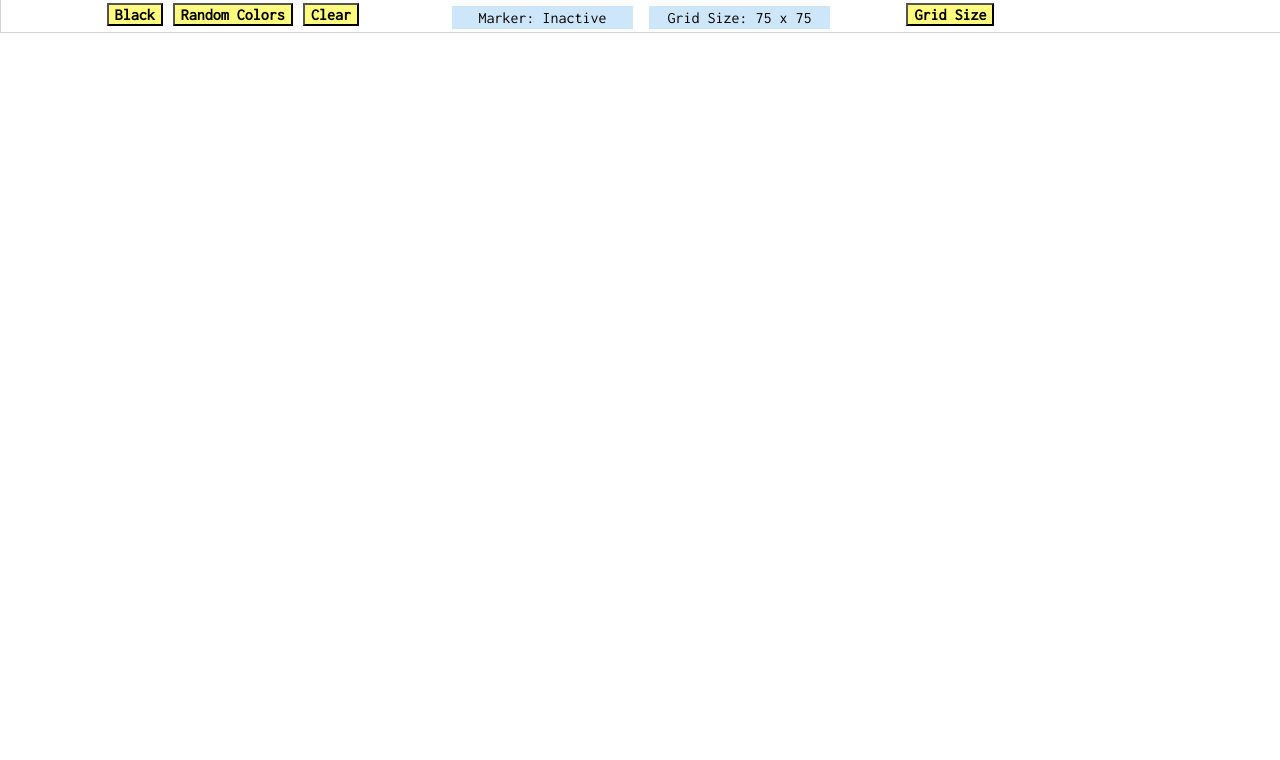
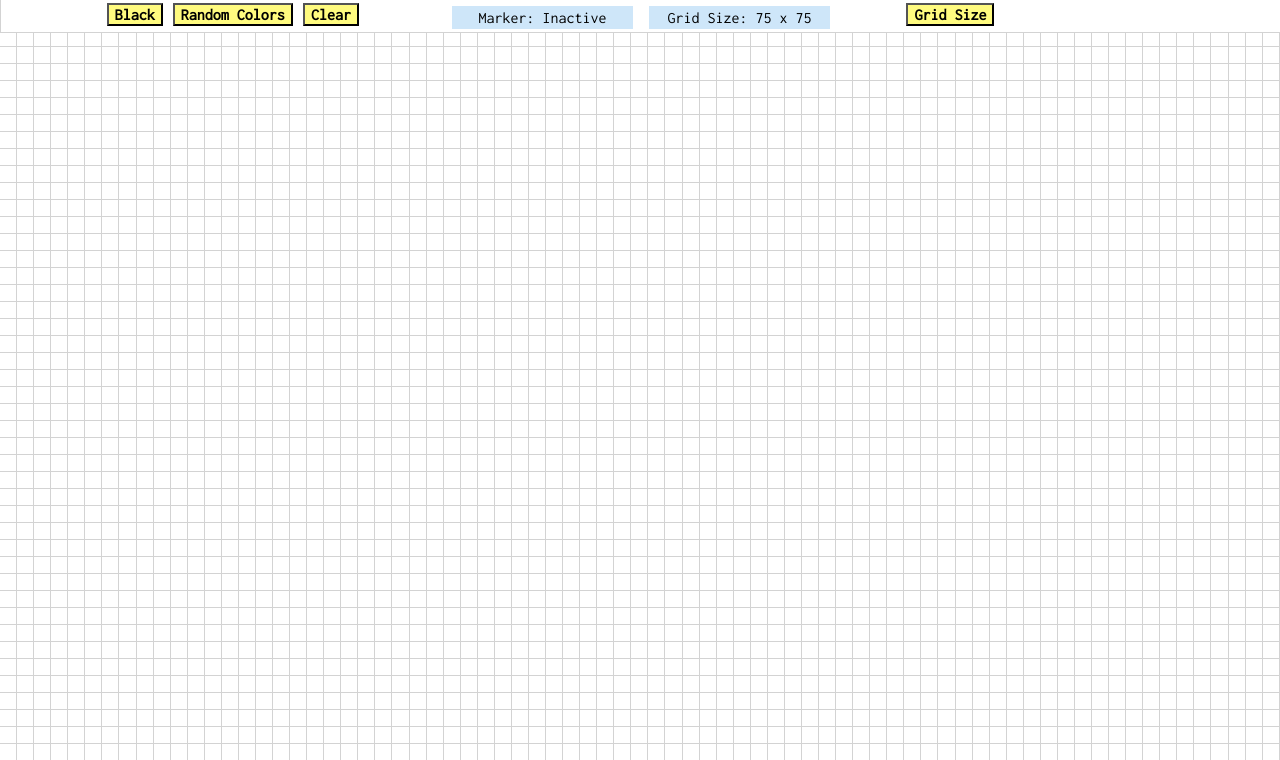
Before and after one commit to Pythonikk/Sketcha-Doodle, a plain HTML site: page index.html in a window 1280 px wide. Shown: the part 39-799 px from the top of the page. Drawn offline with Linux system fonts and the light colour scheme.

Commit message:
script source in html file

```diff
--- a/index.html
+++ b/index.html
@@ -1,6 +1,4 @@
 <!DOCTYPE html>
-
-<!-- JAVASCRIPT AND CSS SHOULD GO IN THEIR OWN FILES WHEN YOUR FINISHED -->
 
 <html>
 
@@ -46,7 +44,7 @@
 
 </div>
 
-<script src="./js/main.js"></script>
+<script src="./js/script.js"></script>
 
 </body>
 
```
